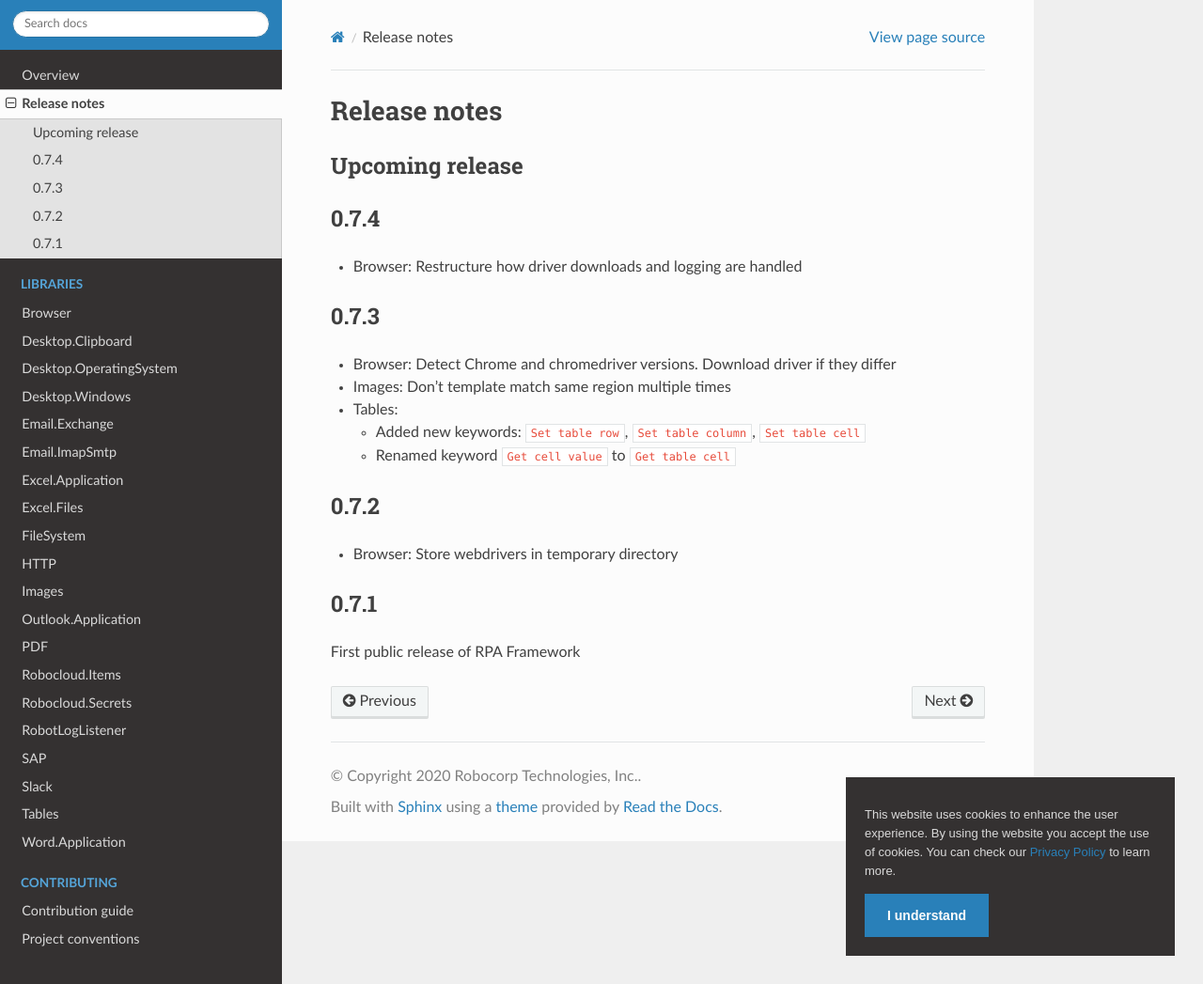
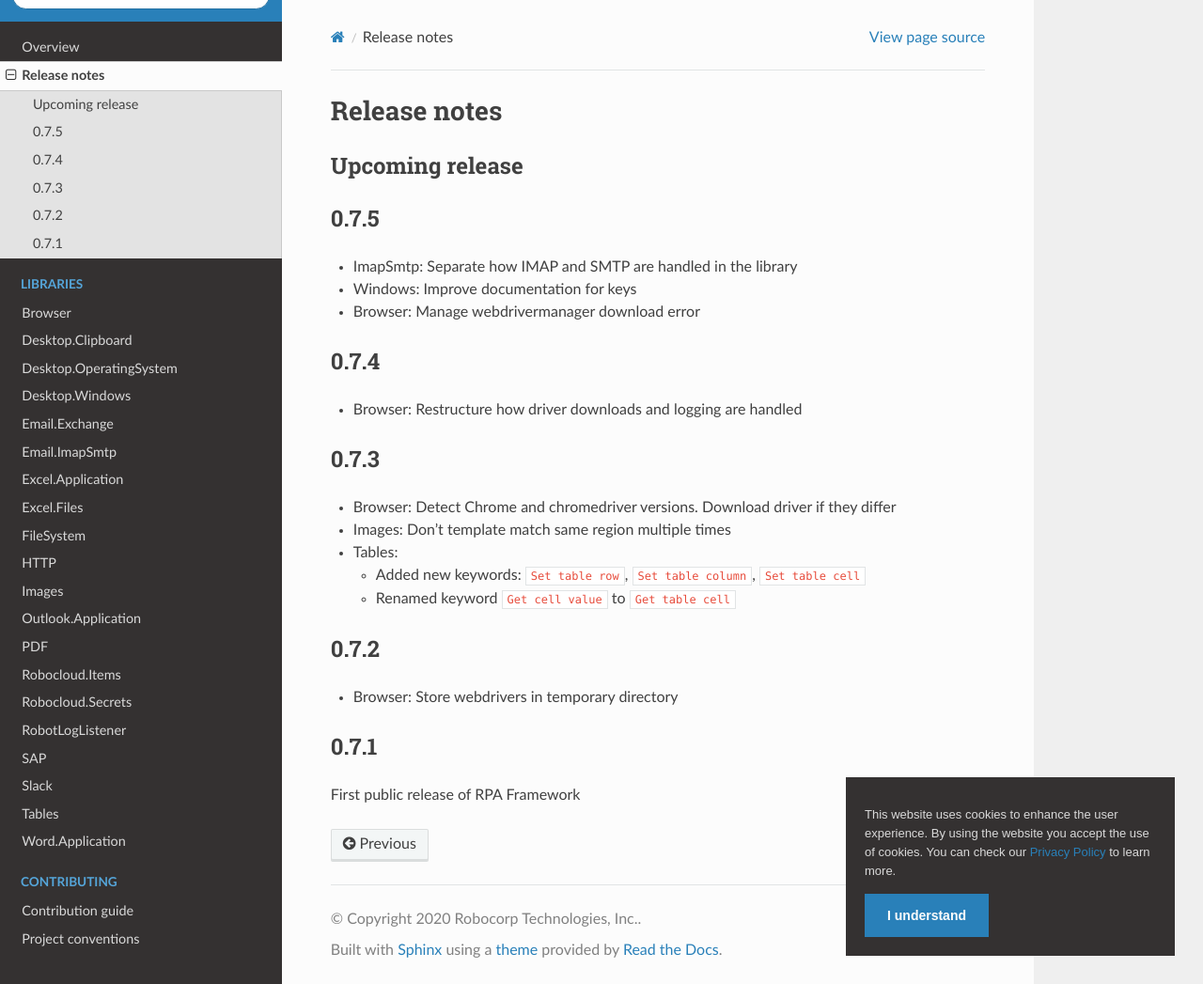
Before and after one commit to coderprovider/Framework-RPA, a Sphinx documentation site: the page built from docs/source/releasenotes.rst, in a window 1280 px wide and 1047 px high. Shown: the whole window at 94% size. Built offline with Sphinx 7.4.7 and the Read the Docs theme 2.0.0, drawn with Linux system fonts in a browser that asks for light colours; pages that are not in the unit, such as notebooks, are missing from menus.

Commit message:
release: 0.7.5

```diff
--- a/docs/source/releasenotes.rst
+++ b/docs/source/releasenotes.rst
@@ -3,6 +3,13 @@
 
 Upcoming release
 ----------------
+
+0.7.5
+--------------
+
+- ImapSmtp: Separate how IMAP and SMTP are handled in the library
+- Windows: Improve documentation for keys
+- Browser: Manage webdrivermanager download error
 
 0.7.4
 --------------
--- a/pyproject.toml
+++ b/pyproject.toml
@@ -1,6 +1,6 @@
 [tool.poetry]
 name = "rpa-framework"
-version = "0.7.4"
+version = "0.7.5"
 description = "A collection of tools and libraries for RPA"
 authors = [
 	"RPA Framework <rpafw@robocorp.com>",
```
